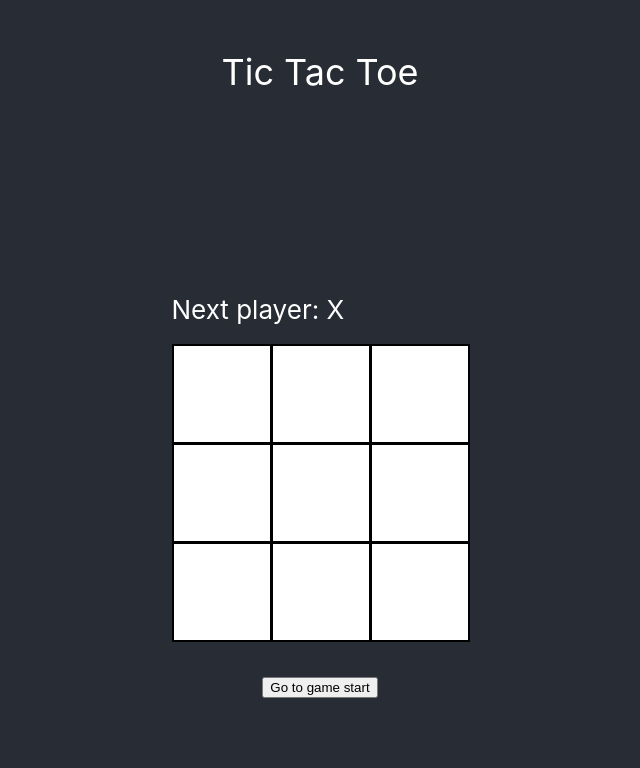
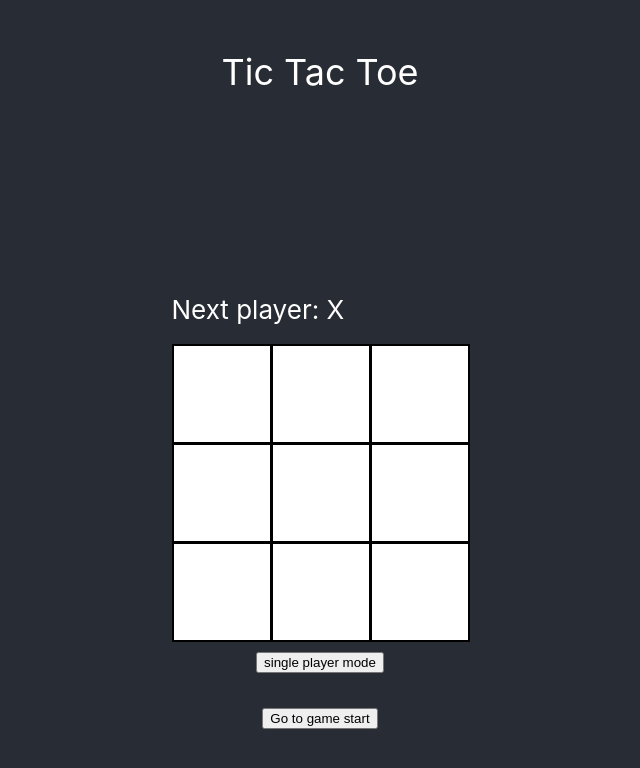
Before and after one commit to Accel-Hack-Training/Ganzorig_Batkhuleg, a React (Create React App) app in the folder TicTacToe/: page / in a window 1280 px wide. Shown: the top 768 px of the page, without its empty margins (320-960 px from the left). Built offline with nearby package versions, Linux system fonts and the light colour scheme.

Commit message:
added toggle button

```diff
--- a/TicTacToe/src/App.tsx
+++ b/TicTacToe/src/App.tsx
@@ -15,9 +15,10 @@ type BoardProps = {
   xIsNext: boolean;
   squares: (string | null)[];
   onPlay: (nextSquares: (string | null)[]) => void;
+  BotToggled: boolean;
 };
 
-function Board({ xIsNext, squares, onPlay }: BoardProps) {
+function Board({ xIsNext, squares, onPlay, BotToggled }: BoardProps) {
   function handleClick(i: number):void {
     if (squares[i] || calculateWinner(squares)) {
       return;
@@ -33,12 +34,16 @@ function Board({ xIsNext, squares, onPlay }: BoardProps) {
 
   const winner = calculateWinner(squares);
   let status;
-  if (winner) {
-    status = "Winner: " + winner;
-  } else if (squares.includes(null)) {
-    status = "Next player: " + (xIsNext ? "X" : "O");
+  if (BotToggled) {
+    status = "Human vs Bot"
   } else {
-    status = "Draw";
+    if (winner) {
+      status = "Winner: " + winner;
+    } else if (squares.includes(null)) {
+      status = "Next player: " + (xIsNext ? "X" : "O");
+    } else {
+      status = "Draw";
+    }
   }
 
   return (
@@ -66,10 +71,21 @@ function Board({ xIsNext, squares, onPlay }: BoardProps) {
 
 
 export default function Game() {
-  const [history, setHistory] = React.useState<(string | null)[][]>([Array(9).fill(null)]);
+  const [history, setHistory] = useState<(string | null)[][]>([Array(9).fill(null)]);
   const [currentMove, setCurrentMove] = useState<number>(0);
   const currentSquares = history[currentMove];
   const xIsNext = currentMove % 2 === 0;
+  const [BotToggled, setToggled] = useState(false);
+
+  let mode;
+  if(BotToggled) {
+    mode = "2 player mode"
+  } else {
+    mode = "single player mode"
+  }
+
+  if (!xIsNext) {
+  }
 
   function handlePlay(nextSquares: (string | null)[]): void {
     const nextHistory = [...history.slice(0, currentMove + 1), nextSquares];
@@ -98,7 +114,12 @@ export default function Game() {
   return (
     <div className="game">
       <div className="game-board">
-        <Board xIsNext={xIsNext} squares={currentSquares} onPlay={handlePlay} />
+        <Board xIsNext={xIsNext} squares={currentSquares} onPlay={handlePlay} BotToggled={BotToggled}/>
+        <div className='MoveBot'>
+          <button className='toggle-btn' onClick={() => setToggled(!BotToggled)}>
+            <div className='thumb'>{mode}</div>
+          </button>
+        </div>
       </div>
       <div className="game-info">
         <ol>{moves}</ol>
```
